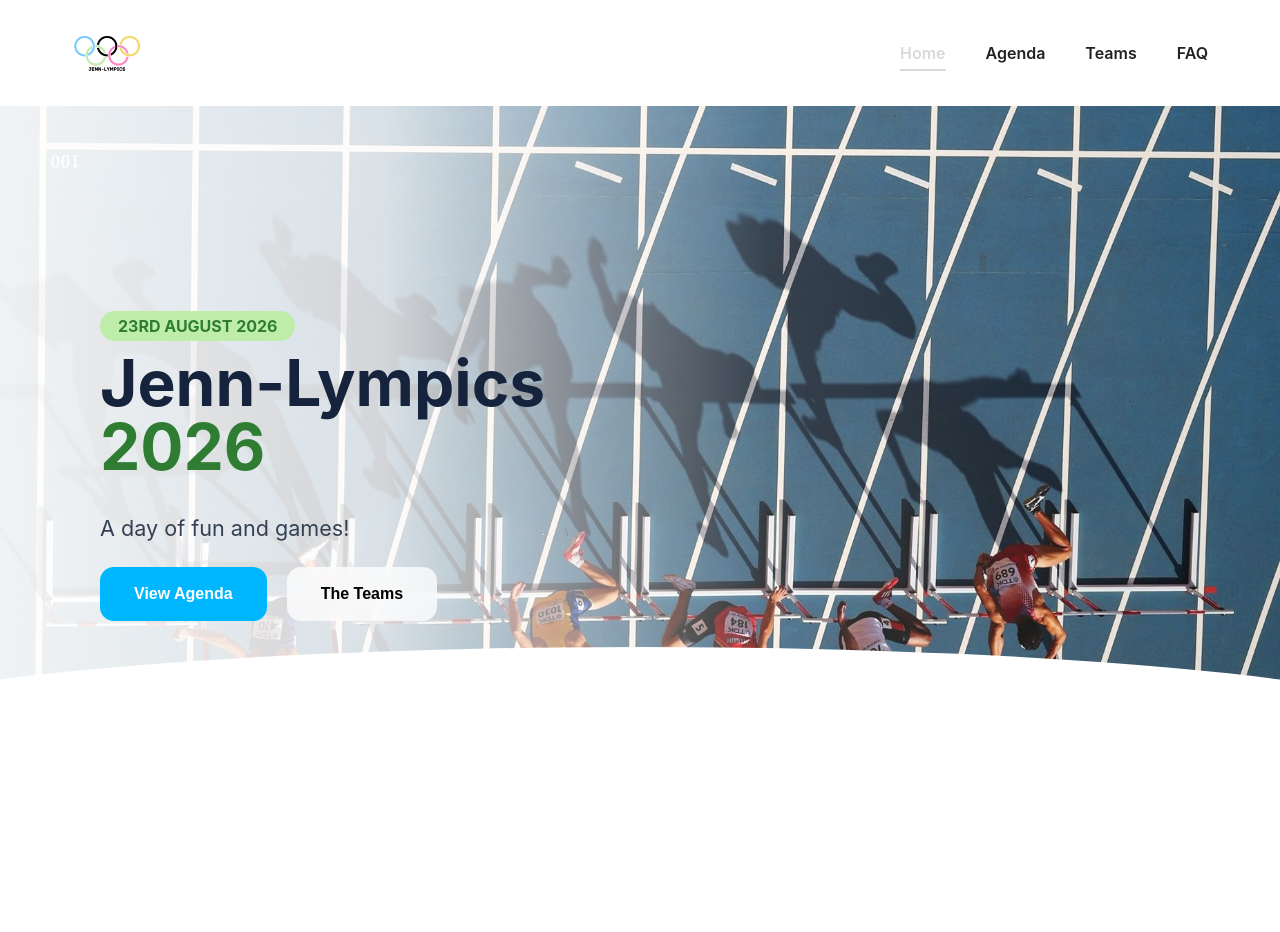
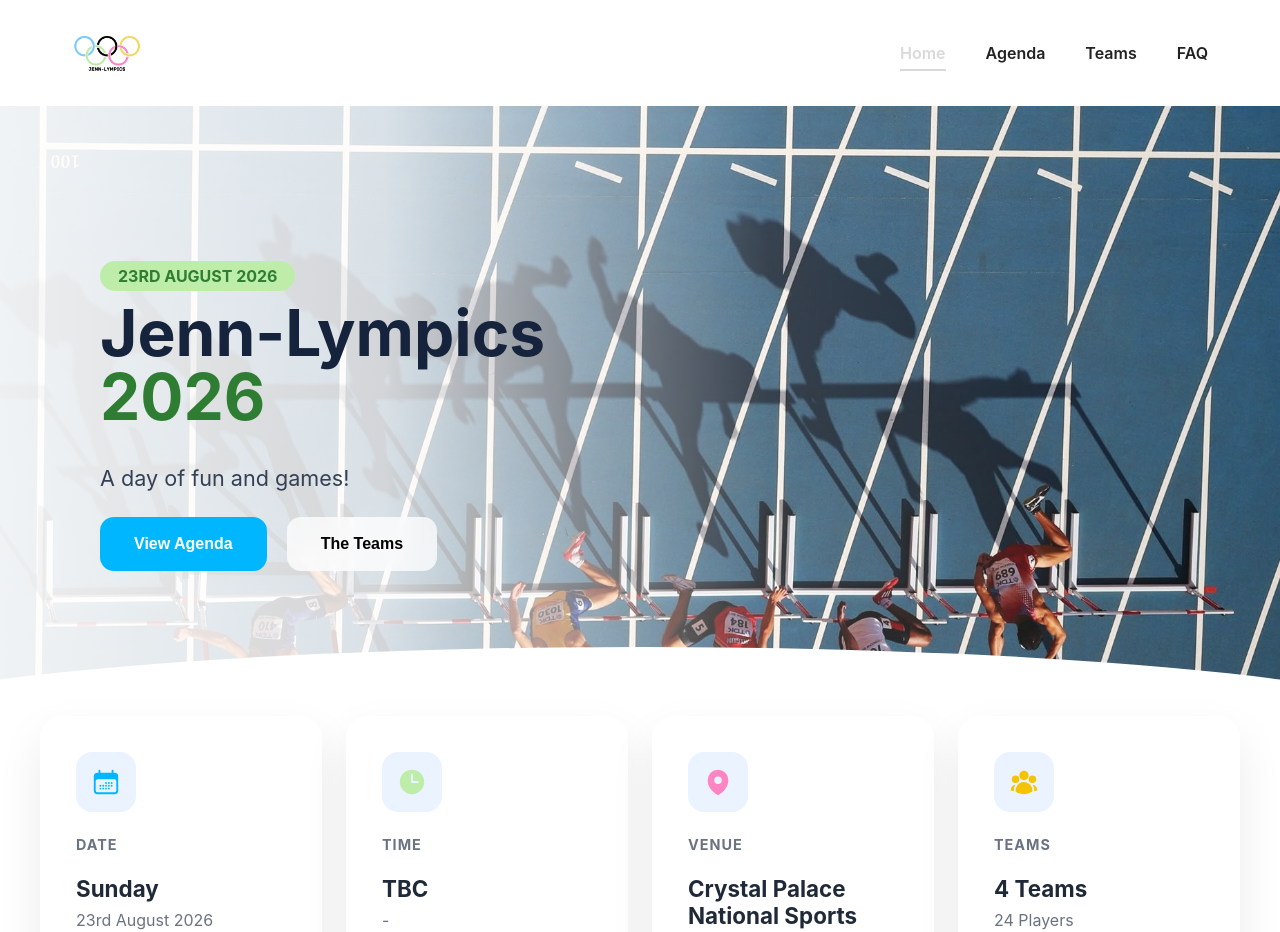
Before and after one commit to Jennipham/jenn-lympics, a React (Vite) app in the folder jenn-lympics-website/: page / in a window 1280 px wide. Shown: the top 932 px of the page. Before the commit the page ends 826 px from the top, so only its background shows below. Built offline with nearby package versions, Linux system fonts and the light colour scheme.

Commit message:
refactoring colours

```diff
--- /dev/null
+++ b/jenn-lympics-website/src/components/EventInfo/EventInfo.css
@@ -0,0 +1,203 @@
+.event-info {
+
+    margin-top: -110px;
+
+    position: relative;
+
+    z-index: 10;
+
+    padding: 0 32px 80px;
+}
+
+.event-grid {
+
+    max-width: 1200px;
+
+    margin: auto;
+
+    display: grid;
+
+    grid-template-columns: repeat(4,1fr);
+
+    gap: 24px;
+}
+
+.event-card {
+
+    background: rgba(255,255,255,.82);
+
+    backdrop-filter: blur(18px);
+
+    border-radius: 22px;
+
+    padding: 36px;
+
+    box-shadow:
+        0 20px 45px rgba(0,0,0,.08);
+
+    transition: .3s;
+}
+
+.event-card:hover{
+
+    transform: translateY(-8px);
+
+    box-shadow:
+        0 30px 60px rgba(0,0,0,.12);
+}
+
+.date-icon{
+
+    width:60px;
+    height:60px;
+
+    border-radius:16px;
+
+    background:#EAF3FF;
+
+    color:#00b7ff;
+
+    display:flex;
+
+    align-items:center;
+    justify-content:center;
+
+    font-size:30px;
+
+    margin-bottom:24px;
+}
+
+.time-icon{
+
+    width:60px;
+    height:60px;
+
+    border-radius:16px;
+
+    background:#EAF3FF;
+
+    color:#bdeda8;
+
+    display:flex;
+
+    align-items:center;
+    justify-content:center;
+
+    font-size:30px;
+
+    margin-bottom:24px;
+}
+
+.venue-icon{
+
+    width:60px;
+    height:60px;
+
+    border-radius:16px;
+
+    background:#EAF3FF;
+
+    color:#ff84c3;
+
+    display:flex;
+
+    align-items:center;
+    justify-content:center;
+
+    font-size:30px;
+
+    margin-bottom:24px;
+}
+
+.teams-icon{
+
+    width:60px;
+    height:60px;
+
+    border-radius:16px;
+
+    background:#EAF3FF;
+
+    color:#f5c400;
+
+    display:flex;
+
+    align-items:center;
+    justify-content:center;
+
+    font-size:30px;
+
+    margin-bottom:24px;
+}
+
+.event-card h3{
+
+    color:#6B7280;
+
+    font-size:.9rem;
+
+    text-transform:uppercase;
+
+    letter-spacing:1px;
+
+    margin-bottom:12px;
+}
+
+.event-card p{
+
+    font-size:1.4rem;
+
+    font-weight:700;
+
+    color:#1F2937;
+
+    margin-bottom:8px;
+}
+
+.event-card span{
+
+    color:#6B7280;
+}
+
+@media(max-width:1000px){
+
+.event-grid{
+
+grid-template-columns:repeat(2,1fr);
+
+}
+
+}
+
+@media(max-width:650px){
+
+.event-info{
+
+margin-top:-60px;
+}
+
+.event-grid{
+
+grid-template-columns:1fr;
+
+}
+
+}
+
+.venue-link {
+    color: inherit;
+    text-decoration: underline;
+    text-decoration-color: transparent;
+    transition: color 0.2s ease, text-decoration-color 0.2s ease;
+}
+
+.venue-link:hover {
+    color: #ff84c3;
+    text-decoration-color: #ff84c3;
+}
+
+.venue-link:focus-visible {
+    outline: 2px solid #ff84c3;
+    outline-offset: 2px;
+    border-radius: 4px;
+}
--- /dev/null
+++ b/jenn-lympics-website/src/components/EventInfo/EventInfo.tsx
@@ -0,0 +1,88 @@
+import "./EventInfo.css";
+import {
+    HiCalendarDays,
+    HiClock,
+    HiMapPin,
+    HiUserGroup
+} from "react-icons/hi2";
+
+export default function EventInfo() {
+
+    return (
+
+        <section className="event-info">
+
+            <div className="event-grid">
+
+                <div className="event-card">
+
+                    <div className="date-icon">
+                        <HiCalendarDays />
+                    </div>
+
+                    <h3>Date</h3>
+
+                    <p>Sunday</p>
+
+                    <span>23rd August 2026</span>
+
+                </div>
+
+                <div className="event-card">
+
+                    <div className="time-icon">
+                        <HiClock />
+                    </div>
+
+                    <h3>Time</h3>
+
+                    <p>TBC</p>
+
+                    <span>-</span>
+
+                </div>
+
+                <div className="event-card">
+
+                    <div className="venue-icon">
+                        <HiMapPin />
+                    </div>
+
+                    <h3>Venue</h3>
+
+                    <p>
+                         <a
+                         href="https://www.google.com/maps/search/?api=1&query=Crystal+Palace+National+Sports+Centre+SE19+2BB"
+                         target="_blank"
+                         rel="noopener noreferrer"
+                         className="venue-link"
+                        >
+                        Crystal Palace National Sports Centre
+                        </a>
+                    </p>
+
+                    <span>SE19 2BB</span>
+
+                </div>
+
+                <div className="event-card">
+
+                    <div className="teams-icon">
+                        <HiUserGroup />
+                    </div>
+
+                    <h3>Teams</h3>
+
+                    <p>4 Teams</p>
+
+                    <span>24 Players</span>
+
+                </div>
+
+            </div>
+
+        </section>
+
+    );
+
+}
--- a/jenn-lympics-website/src/components/Hero/Hero.css
+++ b/jenn-lympics-website/src/components/Hero/Hero.css
@@ -6,7 +6,6 @@
     overflow: hidden;
 }
 
-/* Background image */
 
 .hero-image {
     position: absolute;
@@ -53,7 +52,7 @@
     flex-direction: column;
     justify-content: center;
 
-    padding: 0 60px;
+    padding: 0px 60px 100px;
 }
 
 .hero-tag {
@@ -130,6 +129,7 @@
     font-weight: 700;
 
     transition: .25s;
+
 }
 
 .primary {
--- a/jenn-lympics-website/src/pages/Home/Home.tsx
+++ b/jenn-lympics-website/src/pages/Home/Home.tsx
@@ -1,9 +1,11 @@
+import EventInfo from "../../components/EventInfo/EventInfo";
 import Hero from "../../components/Hero/Hero";
 
 export default function Home() {
     return (
         <>
             <Hero />
+            <EventInfo />
         </>
     );
 }
```
